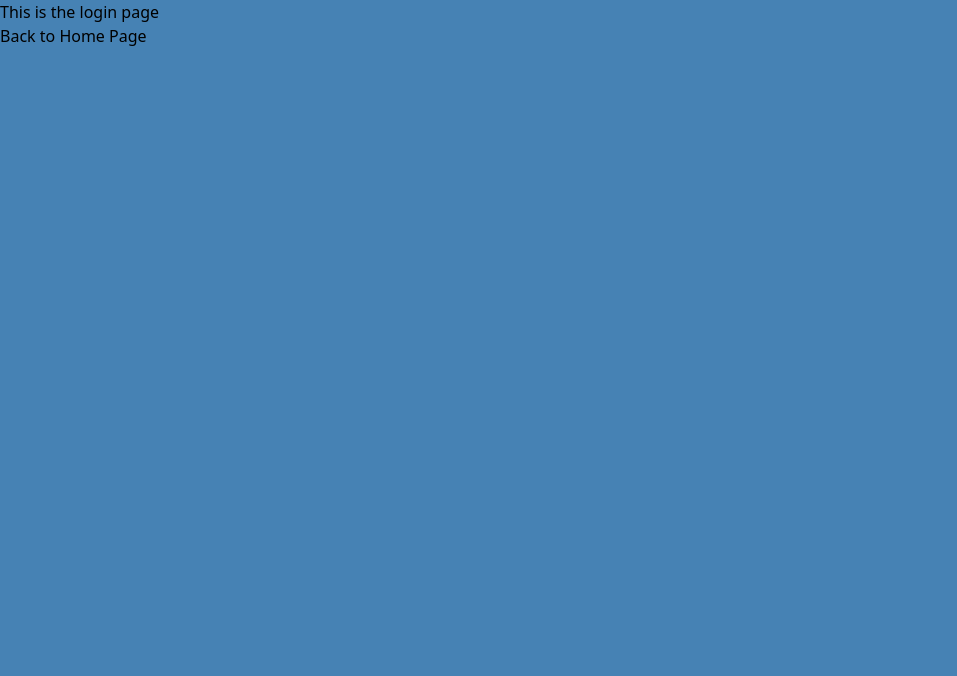
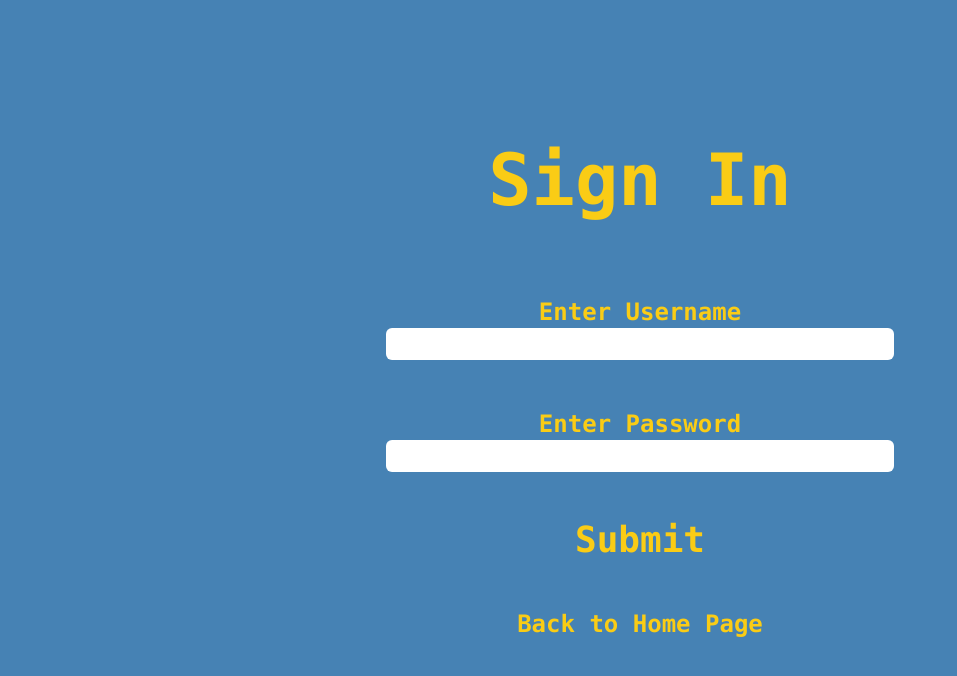
Before and after one commit to gabrielruggie/Post-App, a React (Create React App) app in the folder frontend/: page /login in a window 1280 px wide. Shown: the top 676 px of the page, without its empty margins (0-957 px from the left). Built offline with nearby package versions, Linux system fonts and the light colour scheme.

Commit message:
Added design for login page

```diff
--- a/frontend/src/routes/Login.jsx
+++ b/frontend/src/routes/Login.jsx
@@ -1,11 +1,80 @@
- import React from 'react'
- import { Link } from 'react-router-dom'
+import React, { useState } from 'react'
+import { Link, useNavigate } from 'react-router-dom'
+import axios from 'axios'
+import ErrorList from '../components/ErrorList'
 
- export default function Login() {
-   return (
-       <>
-        <div>This is the login page</div>
-        <div><Link to="/">Back to Home Page</Link></div>
-       </>
-   )
- }
+
+export default function Login() {
+  const [username, setUsername] = useState("");
+  const [password, setPassword] = useState("");
+  const [errors, setErrors] = useState([])
+  const [isDisabled, setIsDisabled] = useState(false);
+
+  const nav = useNavigate();
+  async function handleSubmission(event){
+    event.preventDefault();
+
+    setIsDisabled(true);
+    await axios.post('http://localhost:8000/register', {
+      'username': username,
+      'password': password
+    }).then(
+      result => {
+        if (result.data["result"] === "User Registered"){
+          nav(result.data["redirect"]);
+        }
+        setIsDisabled(false);
+        setErrors(Object.values(result.data));
+
+      }
+    )
+    .catch(err => console.log(err));
+
+  }
+
+  // Add 3D text to registration
+  return (
+    <div className='grid justify-center text-center my-36'>
+      <h1 className='text-7xl font-bold font-mono text-yellow-400 pb-10'>Sign In</h1>
+      <ErrorList errors={errors} />
+      <form className='my-10 space-y-12' onSubmit={handleSubmission}>
+
+        <div>
+          <label className='font-mono text-2xl text-yellow-400 font-bold' htmlFor="username">
+            Enter Username
+          </label>
+          <input
+            type="text"
+            name="username"
+            value={username}
+            onChange={(event) => setUsername(event.target.value)}
+            className="w-full rounded-md text-2xl font-mono"
+          />
+        </div>
+
+        <div>
+          <label className='font-mono text-2xl text-yellow-400 font-bold' htmlFor="password">
+            Enter Password
+          </label>
+          <input
+            type="text"
+            name="password"
+            value={password}
+            onChange={(event) => setPassword(event.target.value)}
+            className="w-full rounded-md text-2xl font-mono"
+          />
+        </div>
+
+      <button
+      className={isDisabled ? 'font-mono text-4xl text-black font-bold': 'font-mono text-4xl text-yellow-400 font-bold'}
+      disabled={isDisabled}
+      >
+        Submit
+      </button>
+
+      <div><Link className='font-mono text-2xl text-yellow-400 font-bold' to="/">Back to Home Page</Link></div>
+
+      </form>
+    </div>
+  )
+}
```
